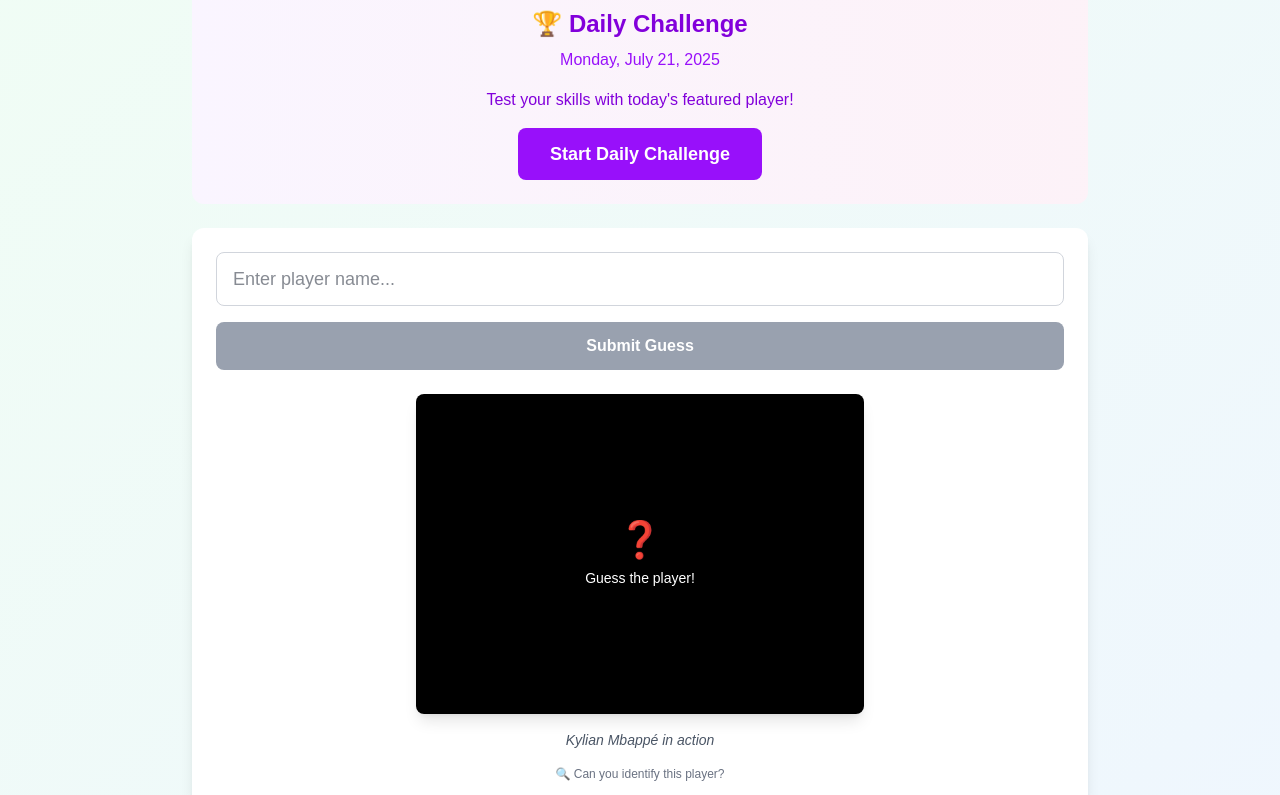
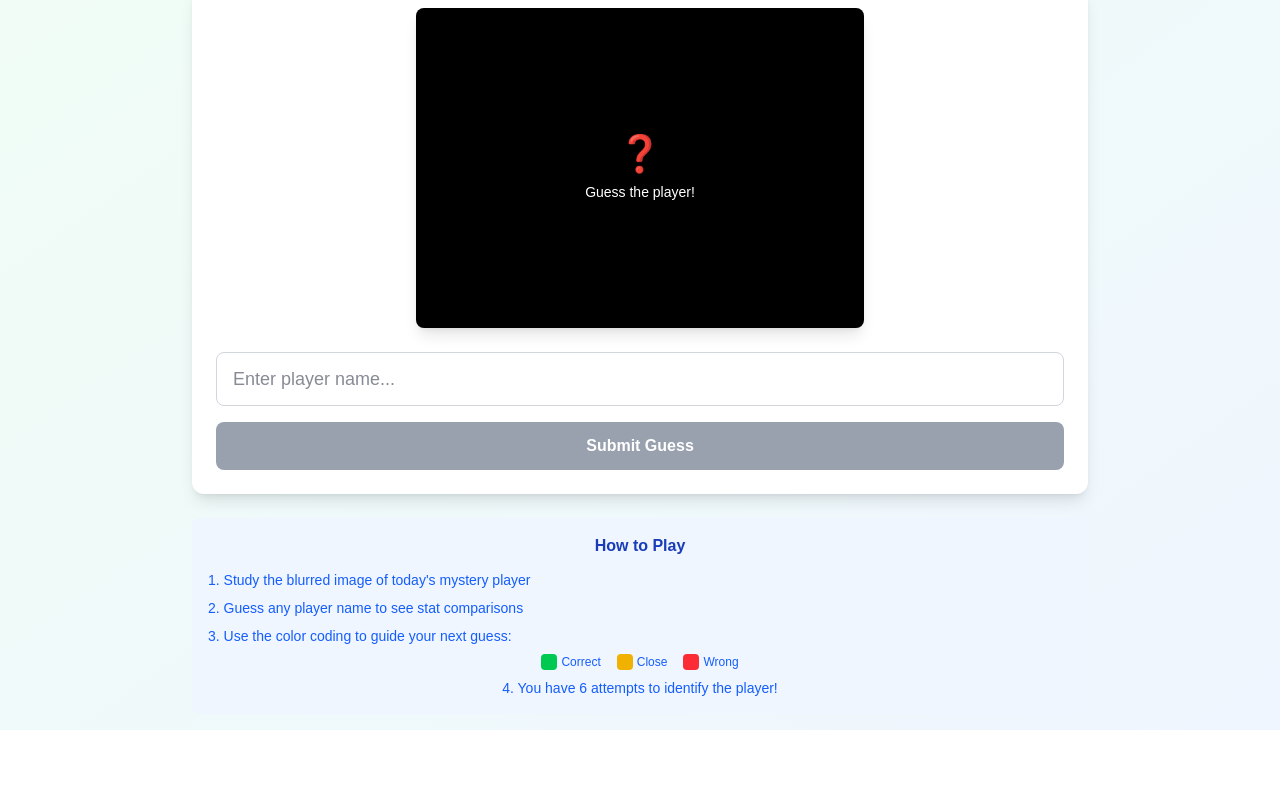
Before and after one commit to troycallen/goaldle, a Next.js app: page / in a window 1280 px wide. Shown: the part 180-975 px from the top of the page. After the commit the page ends 910 px from the top, so only its background shows below. Built offline with nearby package versions, Linux system fonts and the light colour scheme.

Commit message:
make it more ilke wordle

```diff
--- a/src/app/page.tsx
+++ b/src/app/page.tsx
@@ -4,7 +4,7 @@ import { useState, useEffect } from 'react';
 import MediaDisplay from '@/components/MediaDisplay';
 import GuessInput from '@/components/GuessInput';
 import PlayerCard from '@/components/PlayerCard';
-import DailyChallenge from '@/components/DailyChallenge';
+// import DailyChallenge from '@/components/DailyChallenge'; // Removed - starting directly with game
 import ScoreDisplay from '@/components/ScoreDisplay';
 import GuessRow from '@/components/GuessRow';
 import GuessTableHeader from '@/components/GuessTableHeader';
@@ -16,11 +16,10 @@ export default function Home() {
   const [gameState, setGameState] = useState<GameState | null>(null);
   const [loading, setLoading] = useState(false);
   const [gameStartTime, setGameStartTime] = useState<Date | null>(null);
-  const [isDailyChallenge, setIsDailyChallenge] = useState(false);
-  const [showDailyChallenge, setShowDailyChallenge] = useState(true);
+  const [isDailyChallenge, setIsDailyChallenge] = useState(true);
 
   useEffect(() => {
-    startNewGame();
+    startNewGame(true); // Always start as daily challenge
   }, []);
 
   const startNewGame = async (isDaily: boolean = false) => {
@@ -41,7 +40,6 @@ export default function Home() {
         setGameState(result.gameState);
         setGameStartTime(new Date());
         setIsDailyChallenge(isDaily);
-        setShowDailyChallenge(!isDaily);
       }
     } catch (error) {
       console.error('Error starting new game:', error);
@@ -114,10 +112,6 @@ export default function Home() {
           <p className="text-lg text-gray-600">Guess the soccer player from the image!</p>
         </header>
 
-        {/* Daily Challenge */}
-        {showDailyChallenge && (
-          <DailyChallenge onStartDailyChallenge={() => startNewGame(true)} />
-        )}
 
         {/* Game Container */}
         <div className="bg-white rounded-xl shadow-lg p-6 mb-6">
@@ -132,16 +126,16 @@ export default function Home() {
             <div className="space-y-6">
               {console.log('Rendering game, attempts length:', gameState.attempts?.length)}
 
-              {/* Guess Input - Always at top */}
-              {!gameState.gameWon && !gameState.gameLost && (
-                <GuessInput onGuess={handleGuess} guess={guess} setGuess={setGuess} />
-              )}
-
               {/* Player Media */}
               <MediaDisplay
                 player={gameState.targetPlayer}
                 revealed={gameState.gameWon || gameState.gameLost}
               />
+
+              {/* Guess Input - Below the image */}
+              {!gameState.gameWon && !gameState.gameLost && (
+                <GuessInput onGuess={handleGuess} guess={guess} setGuess={setGuess} />
+              )}
 
               {/* Wordle-style Guess Table - Only show if there are attempts */}
               {gameState.attempts && gameState.attempts.length > 0 && (
@@ -197,21 +191,13 @@ export default function Home() {
                     />
                   )}
 
-                  <div className="text-center space-x-4">
+                  <div className="text-center">
                     <button
-                      onClick={() => startNewGame(false)}
+                      onClick={() => startNewGame(true)}
                       className="bg-green-600 text-white px-6 py-2 rounded-lg hover:bg-green-700 transition-colors"
                     >
                       Play Again
                     </button>
-                    {!isDailyChallenge && (
-                      <button
-                        onClick={() => startNewGame(true)}
-                        className="bg-blue-600 text-white px-6 py-2 rounded-lg hover:bg-blue-700 transition-colors"
-                      >
-                        Daily Challenge
-                      </button>
-                    )}
                   </div>
                 </div>
               ) : gameState?.gameLost ? (
@@ -224,18 +210,12 @@ export default function Home() {
                       <PlayerCard player={gameState.targetPlayer} />
                     </div>
                   )}
-                  <div className="space-x-4">
+                  <div className="text-center">
                     <button
-                      onClick={() => startNewGame(false)}
+                      onClick={() => startNewGame(true)}
                       className="bg-green-600 text-white px-6 py-2 rounded-lg hover:bg-green-700 transition-colors"
                     >
                       Try Again
-                    </button>
-                    <button
-                      onClick={() => startNewGame(true)}
-                      className="bg-blue-600 text-white px-6 py-2 rounded-lg hover:bg-blue-700 transition-colors"
-                    >
-                      Daily Challenge
                     </button>
                   </div>
                 </div>
--- a/src/components/MediaDisplay.tsx
+++ b/src/components/MediaDisplay.tsx
@@ -68,19 +68,6 @@ export default function MediaDisplay({ player, revealed = false }: MediaDisplayP
           )}
         </div>
 
-        {/* Media Description */}
-        <p className="text-gray-600 text-sm italic">
-          {media.description}
-        </p>
-
-        {/* Game State Indicator */}
-        <div className="text-xs text-gray-500">
-          {revealed ? (
-            <span className="text-green-600 font-semibold">✅ Player Revealed</span>
-          ) : (
-            <span>🔍 Can you identify this player?</span>
-          )}
-        </div>
       </div>
     </div>
   );
```
